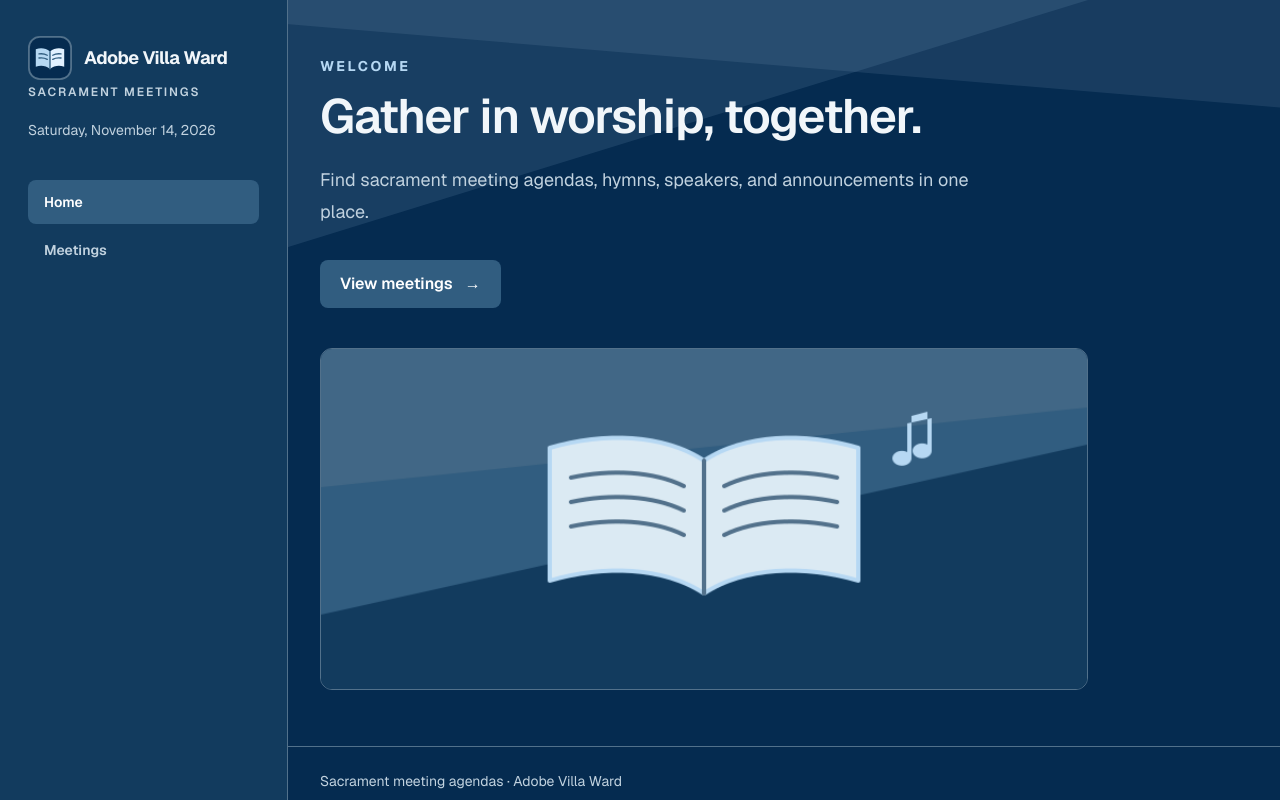
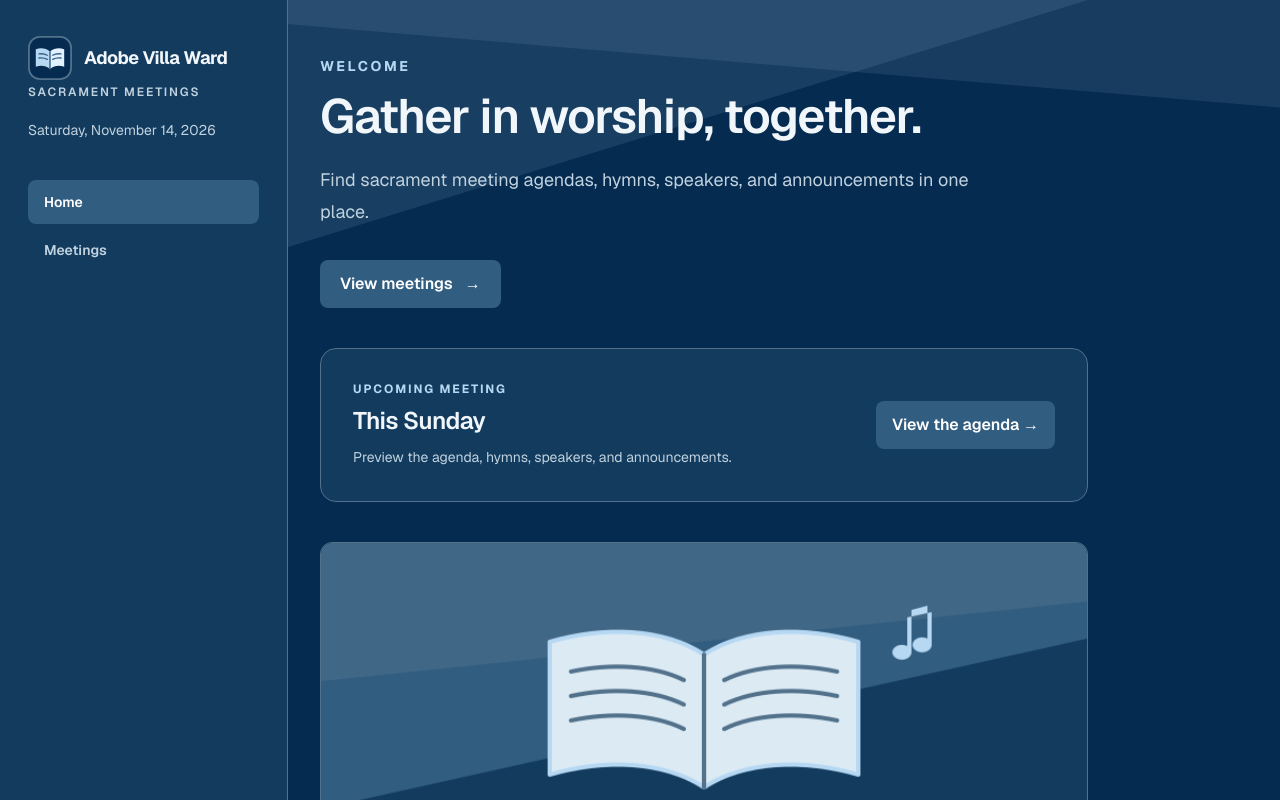
Before and after one commit to macsandoval1999/sacrament-meetings, a Next.js app: page / in a window 1280 px wide. Shown: the top 800 px of the page. Built offline with nearby package versions, Linux system fonts and the light colour scheme.

Commit message:
Added a shortcut  to the main page that leads to the current sunday page

```diff
--- a/src/app/page.tsx
+++ b/src/app/page.tsx
@@ -20,6 +20,32 @@ export default function Home() {
             >
                 View meetings <span aria-hidden="true" className="ml-3">&rarr;</span>
             </Link>
+            <section aria-labelledby="this-sunday-heading" className="mt-10">
+                <Link
+                    href="/meetings/current"
+                    className="group block rounded-2xl border border-border bg-surface p-6 transition-colors hover:border-accent sm:p-8 focus-visible:outline-2 focus-visible:outline-offset-4 focus-visible:outline-accent"
+                >
+                    <div className="flex flex-col gap-5 sm:flex-row sm:items-center sm:justify-between">
+                        <div>
+                            <p className="text-xs font-bold uppercase tracking-[0.16em] text-accent">
+                                Upcoming meeting
+                            </p>
+                            <h2
+                                id="this-sunday-heading"
+                                className="mt-2 text-2xl font-semibold tracking-tight"
+                            >
+                                This Sunday
+                            </h2>
+                            <p className="mt-2 text-sm leading-6 text-muted">
+                                Preview the agenda, hymns, speakers, and announcements.
+                            </p>
+                        </div>
+                        <span className="w-fit rounded-lg bg-action px-4 py-3 font-semibold text-white transition-colors group-hover:bg-action-hover">
+                            View the agenda <span aria-hidden="true">&rarr;</span>
+                        </span>
+                    </div>
+                </Link>
+            </section>
             <Image
                 src="/images/meeting.png"
                 alt="An open hymnbook with musical notes"
```
